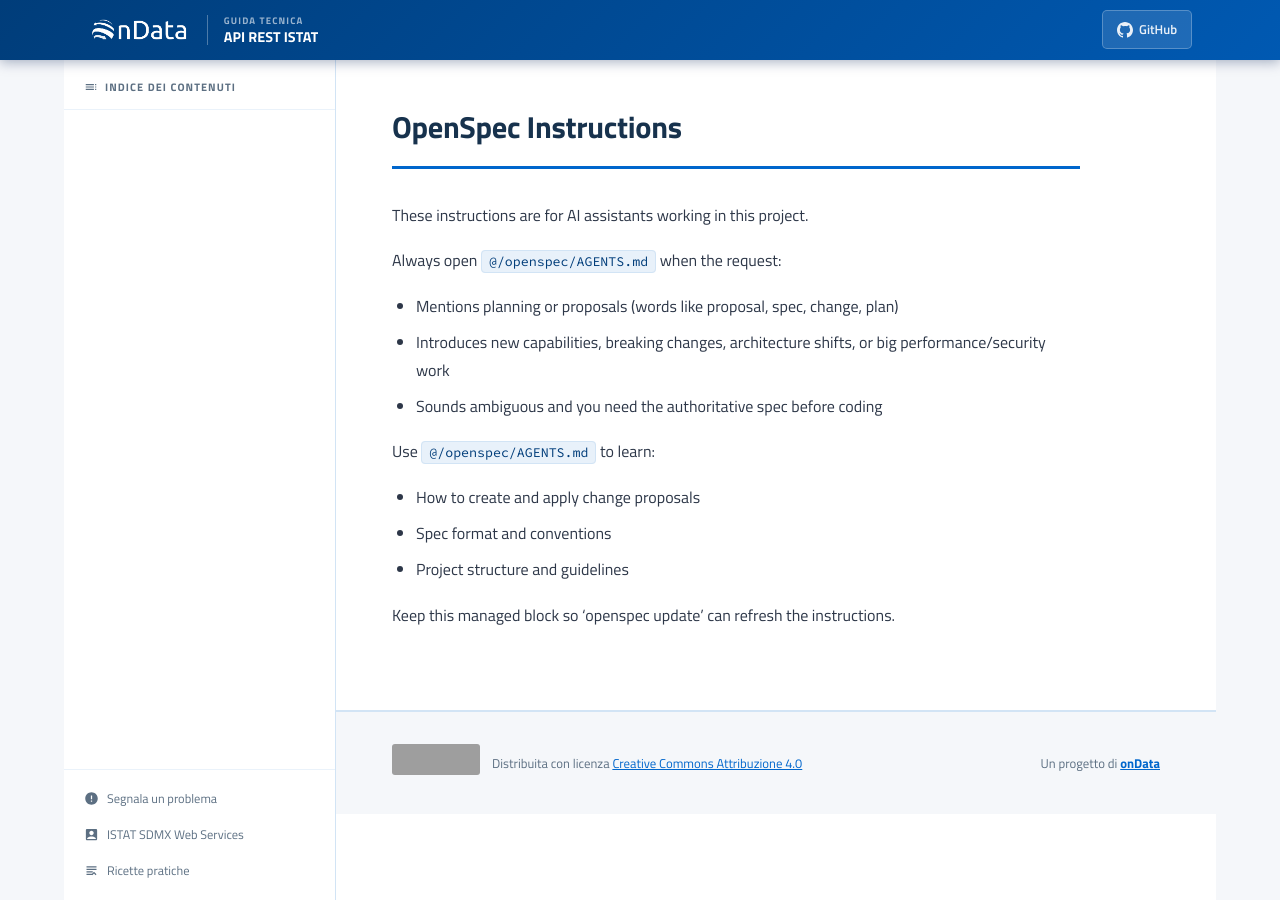
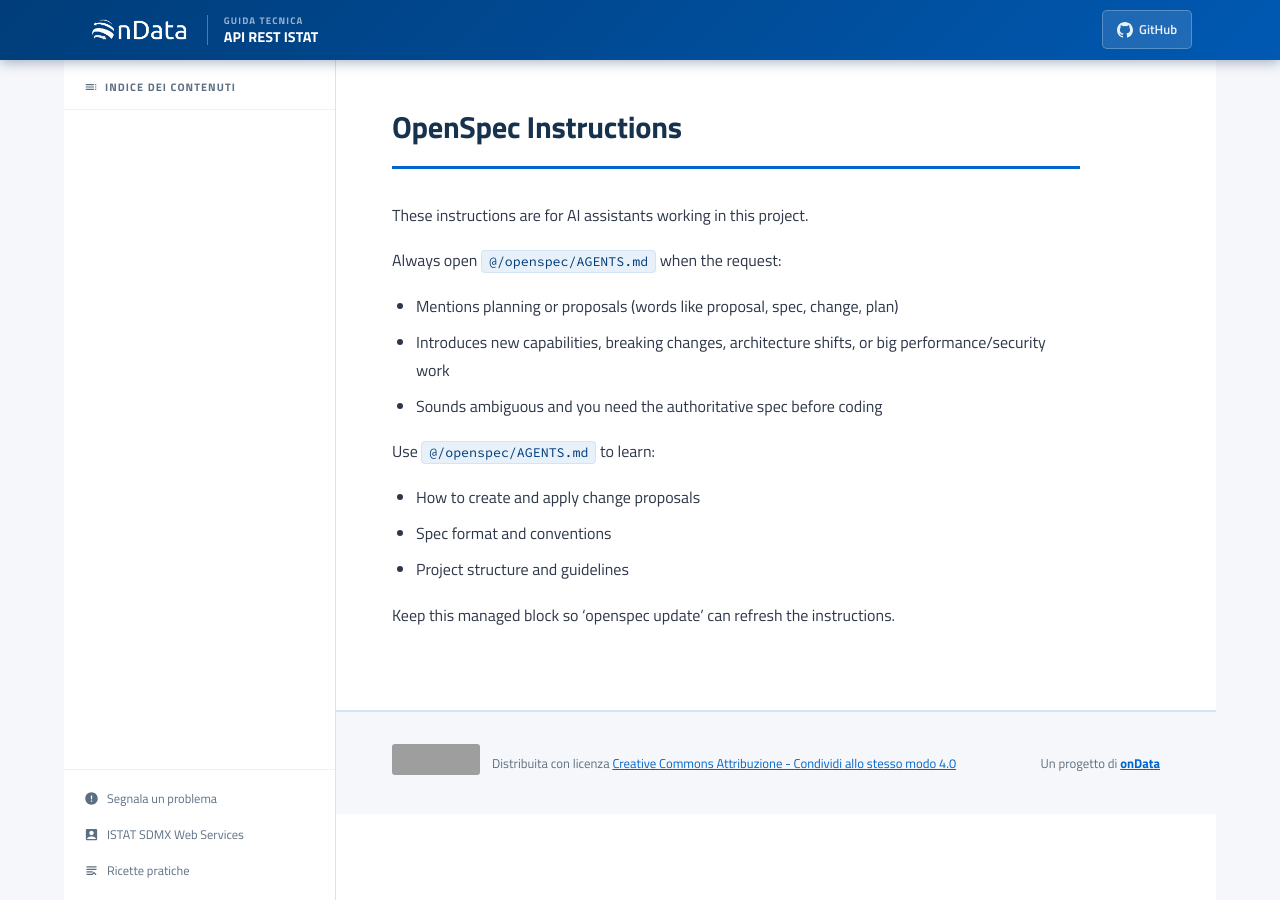
Before and after one commit to ondata/guida-api-istat, a Jekyll site: the page built from AGENTS.md, in a window 1280 px wide and 900 px high, scrolled down 32 px. Built offline with Jekyll 4.4.1, drawn with Linux system fonts in a browser that asks for light colours; our own code applies the rules of GitHub Pages for plain Markdown files; a script that is not in the unit is left out; comment, search, counter and statistics services are not loaded; grey boxes are pictures that could not be loaded.

Commit message:
Allinea la licenza del sito a CC-BY-SA-4.0

```diff
--- a/_layouts/default.html
+++ b/_layouts/default.html
@@ -112,10 +112,10 @@
       <footer class="content-footer" role="contentinfo">
         <div class="footer-inner">
           <div class="footer-license">
-            <a rel="license" href="http://creativecommons.org/licenses/by/4.0/" target="_blank" rel="noopener">
-              <img alt="CC BY 4.0" src="https://i.creativecommons.org/l/by/4.0/88x31.png" width="88" height="31">
+            <a rel="license" href="https://creativecommons.org/licenses/by-sa/4.0/" target="_blank" rel="noopener">
+              <img alt="CC BY-SA 4.0" src="https://i.creativecommons.org/l/by-sa/4.0/88x31.png" width="88" height="31">
             </a>
-            <span>Distribuita con licenza <a rel="license" href="http://creativecommons.org/licenses/by/4.0/" target="_blank">Creative Commons Attribuzione 4.0</a></span>
+            <span>Distribuita con licenza <a rel="license" href="https://creativecommons.org/licenses/by-sa/4.0/" target="_blank">Creative Commons Attribuzione - Condividi allo stesso modo 4.0</a></span>
           </div>
           <div class="footer-credit">
             Un progetto di <a href="https://ondata.it" target="_blank" rel="noopener">onData</a>
```
Also changed, not shown: README.md (+1 -1 lines).
